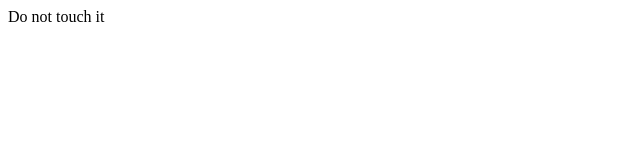
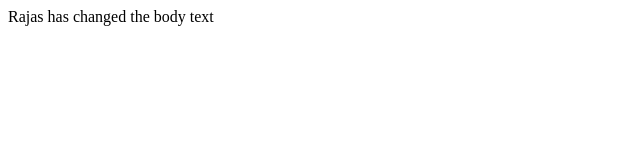
Before and after one commit to RajasSU/testing_github, a plain HTML site: page index.html in a window 1280 px wide. Shown: the whole page, without its empty margins (0-640 px from the left). Drawn offline with Linux system fonts and the light colour scheme.

Commit message:
chnaging body text

```diff
--- a/index.html
+++ b/index.html
@@ -5,7 +5,7 @@
 	<title>Zalak Title</title>
 </head>
 <body>
-	Do not touch it
+	Rajas has changed the body text
 
 </body>
 </html>
```
